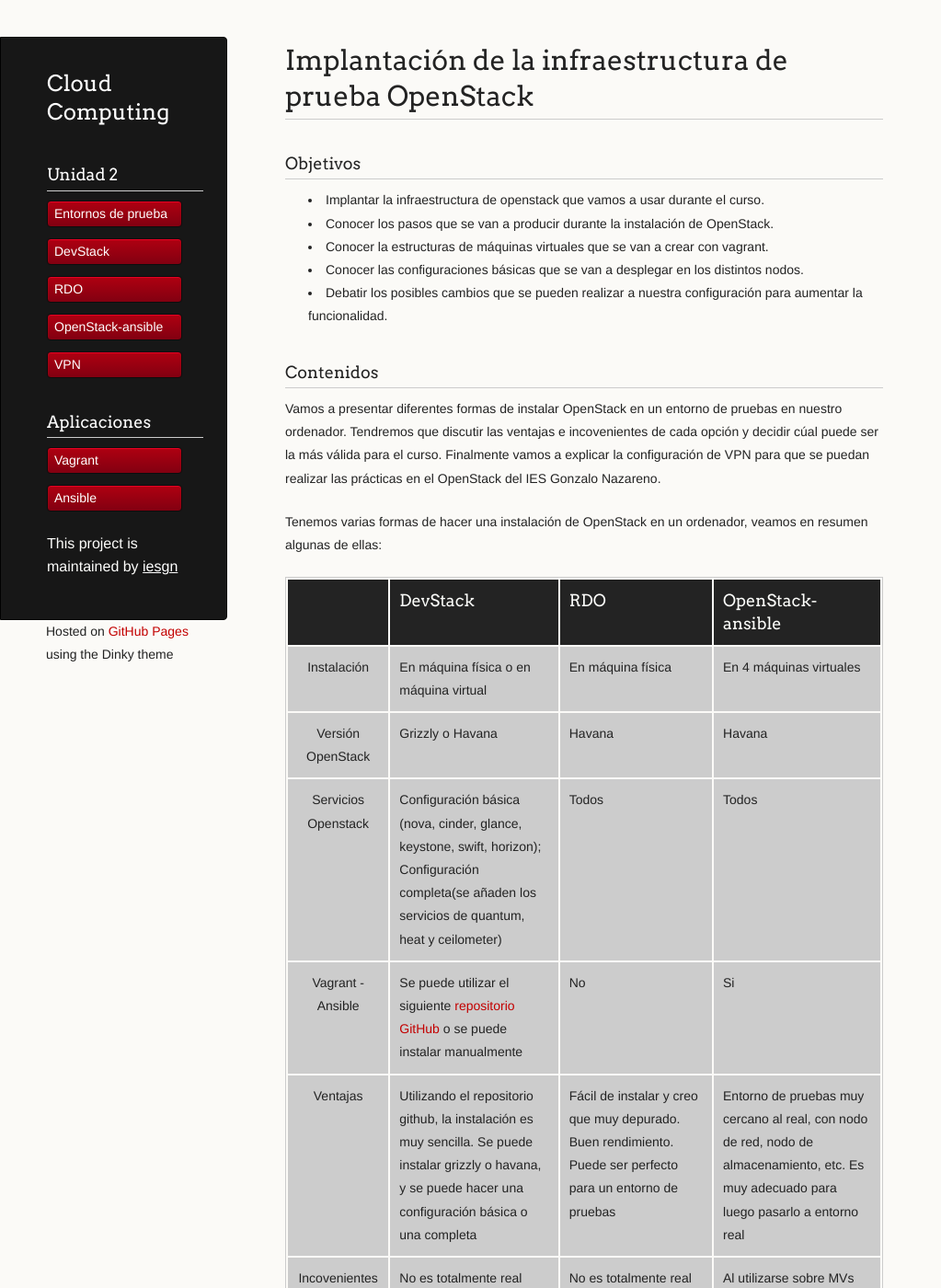
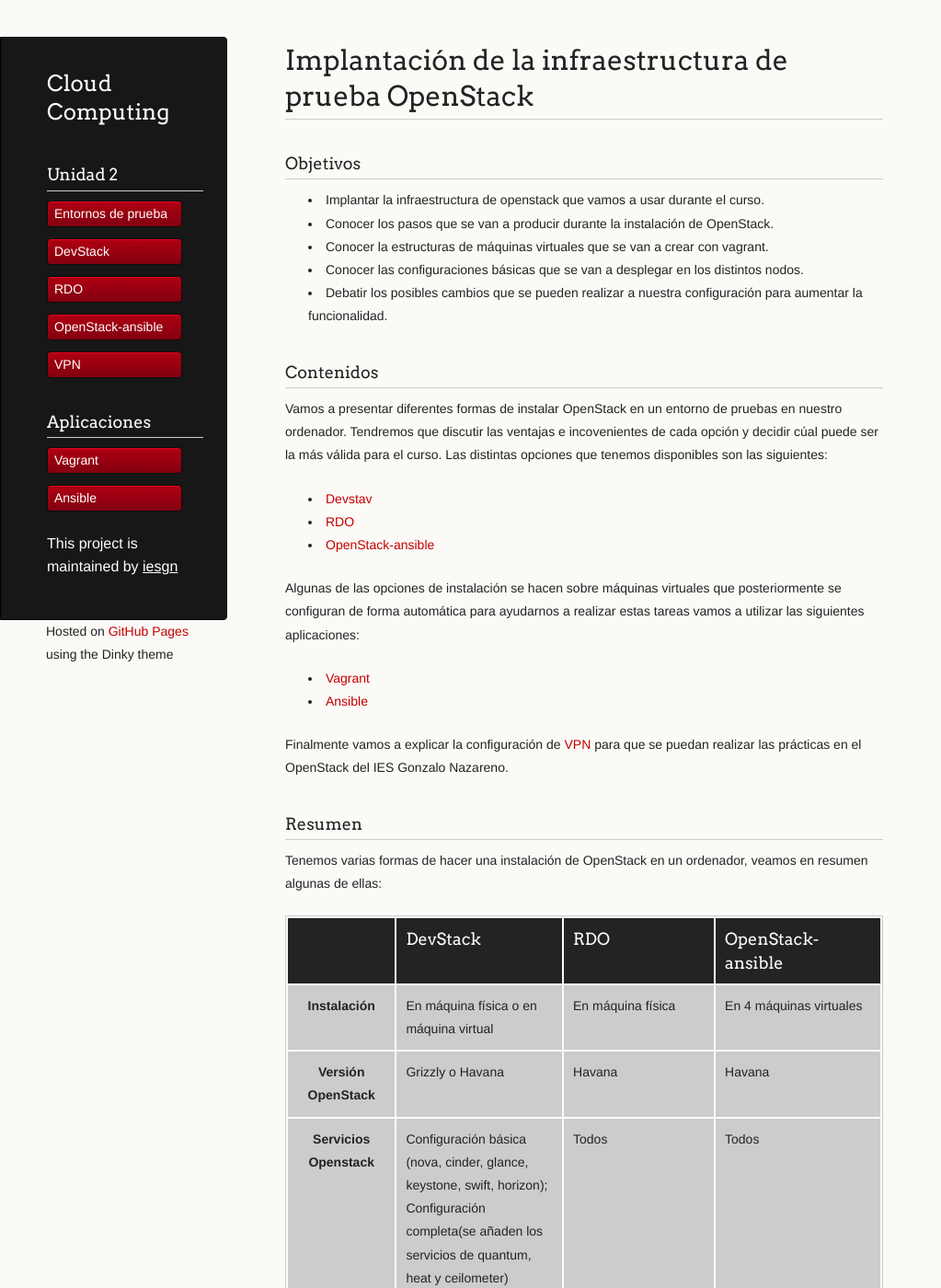
Before and after one commit to iesgn/cloud, a Jekyll site: the page built from curso/u2/index.md, in a window 1280 px wide and 1400 px high. Shown: the whole window at 92% size, without its empty margins (0-1023 px from the left). Built offline with Jekyll 4.4.1, drawn with Linux system fonts in a browser that asks for light colours; some of the changed text lies outside the part shown.

Commit message:
Cambiando los contenidos u2

```diff
--- a/curso/u2/index.md
+++ b/curso/u2/index.md
@@ -15,19 +15,28 @@ menu:
 
 ###Contenidos
 
-Vamos a presentar diferentes formas de instalar OpenStack en un entorno de pruebas en nuestro ordenador. Tendremos que discutir las ventajas e incovenientes de cada opción y decidir cúal puede ser la más válida para el curso. Finalmente vamos a explicar la configuración de VPN para que se puedan realizar las prácticas en el OpenStack del IES Gonzalo Nazareno.
+Vamos a presentar diferentes formas de instalar OpenStack en un entorno de pruebas en nuestro ordenador. Tendremos que discutir las ventajas e incovenientes de cada opción y decidir cúal puede ser la más válida para el curso. Las distintas opciones que tenemos disponibles son las siguientes:
+
+* [Devstav](devstack)
+* [RDO](rdo)
+* [OpenStack-ansible](openstack-ansible)
+
+Algunas de las opciones de instalación se hacen sobre máquinas virtuales que posteriormente se configuran de forma automática para ayudarnos a realizar estas tareas vamos a utilizar las siguientes aplicaciones:
+
+* [Vagrant](vagrant)
+* [Ansible](ansible)
+
+Finalmente vamos a explicar la configuración de [VPN](vpn) para que se puedan realizar las prácticas en el OpenStack del IES Gonzalo Nazareno.
+
+###Resumen
 
 Tenemos varias formas de hacer una instalación de OpenStack en un ordenador, veamos en resumen algunas de ellas:
 
 |     |DevStack|RDO|OpenStack-ansible|
 |:---:|--------|---|-----------------|
-|Instalación|En máquina física o en máquina virtual|En máquina física|En 4 máquinas virtuales|
-|Versión OpenStack|Grizzly o Havana|Havana|Havana|
-|Servicios Openstack|Configuración básica (nova, cinder, glance, keystone, swift, horizon); Configuración completa(se añaden los servicios de quantum, heat y ceilometer)|Todos|Todos|
-|Vagrant - Ansible|Se puede utilizar el siguiente [repositorio GitHub](https://github.com/xiaohanyu/vagrant-ansible-devstack) o se puede instalar manualmente|No|Si|
-|Ventajas|Utilizando el repositorio github, la instalación es muy sencilla. Se puede instalar grizzly o havana, y se puede hacer una configuración básica o una completa|Fácil de instalar y creo que muy depurado. Buen rendimiento. Puede ser perfecto para un entorno de pruebas|Entorno de pruebas muy cercano al real, con nodo de red, nodo de almacenamiento, etc. Es muy adecuado para luego pasarlo a entorno real|
-|Incovenientes|No es totalmente real porque el controlador tiene todos los componentes. La instalación sobre una máquina virtual ofrece menos rendimiento, lo ideal instalarlo sobre una máquina física|No es totalmente real porque el controlador tiene todos los componentes (incluso compute). No sé lo difícil que puede ser modificarlo para un entorno real|Al utilizarse sobre MVs tiene peor rendimiento y es más exigente en cuanto a requisitos de Hardware|
-
-* [Devstav](devstack)
-* [RDO](rdo)
-* [OpenStack-ansible](openstack-ansible)
+|**Instalación**|En máquina física o en máquina virtual|En máquina física|En 4 máquinas virtuales|
+|**Versión OpenStack**|Grizzly o Havana|Havana|Havana|
+|**Servicios Openstack**|Configuración básica (nova, cinder, glance, keystone, swift, horizon); Configuración completa(se añaden los servicios de quantum, heat y ceilometer)|Todos|Todos|
+|**Vagrant - Ansible**|Se puede utilizar el siguiente [repositorio GitHub](https://github.com/xiaohanyu/vagrant-ansible-devstack) o se puede instalar manualmente|No|Si|
+|**Ventajas**|Utilizando el repositorio github, la instalación es muy sencilla. Se puede instalar grizzly o havana, y se puede hacer una configuración básica o una completa|Fácil de instalar y creo que muy depurado. Buen rendimiento. Puede ser perfecto para un entorno de pruebas|Entorno de pruebas muy cercano al real, con nodo de red, nodo de almacenamiento, etc. Es muy adecuado para luego pasarlo a entorno real|
+|**Incovenientes**|No es totalmente real porque el controlador tiene todos los componentes. La instalación sobre una máquina virtual ofrece menos rendimiento, lo ideal instalarlo sobre una máquina física|No es totalmente real porque el controlador tiene todos los componentes (incluso compute). No sé lo difícil que puede ser modificarlo para un entorno real|Al utilizarse sobre MVs tiene peor rendimiento y es más exigente en cuanto a requisitos de Hardware|
```
